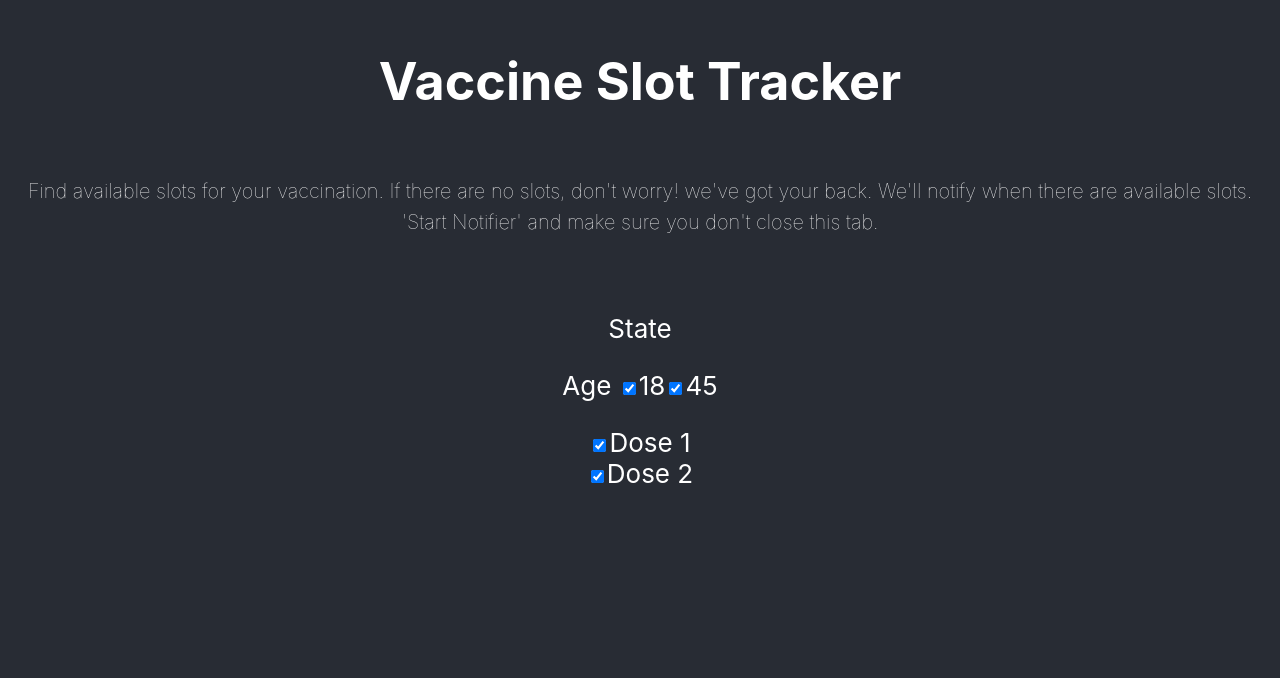
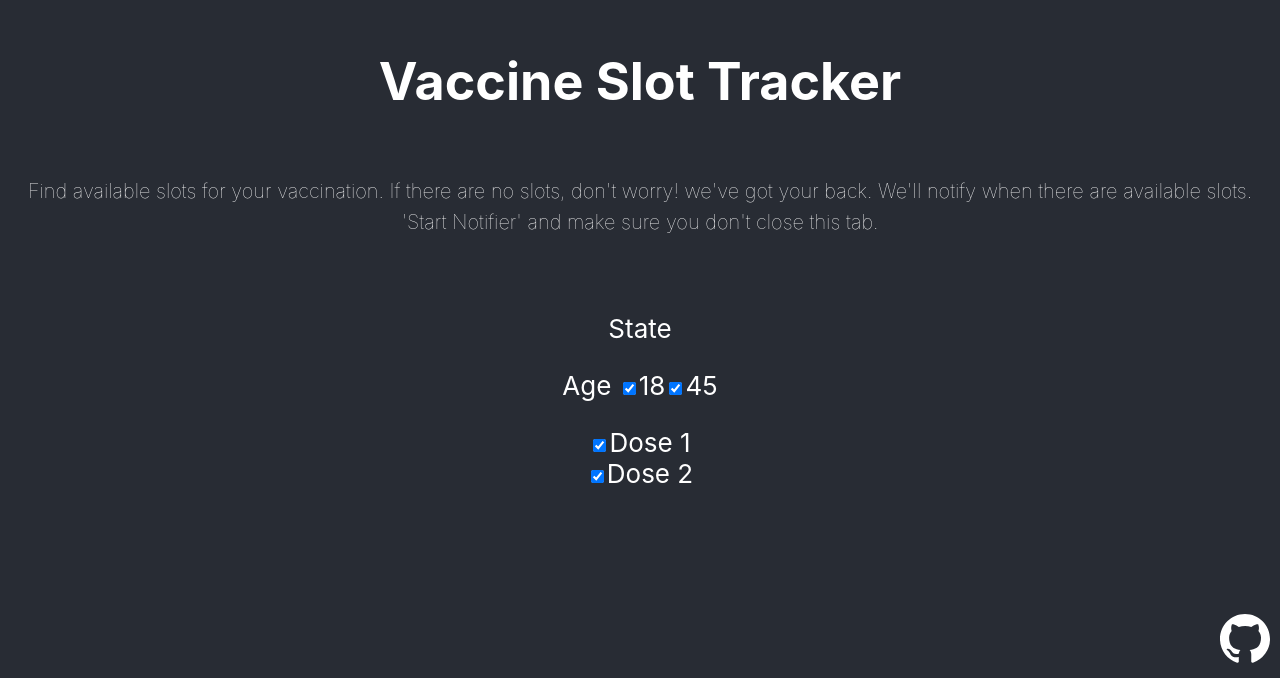
Before and after one commit to SupriyaRaghunath/vaccine-tracker, a React (Create React App) app: page / in a window 1280 px wide. Shown: the part 122-800 px from the top of the page. Built offline with nearby package versions, Linux system fonts and the light colour scheme; no server answers.

Commit message:
git icon update

```diff
--- a/package.json
+++ b/package.json
@@ -8,6 +8,7 @@
     "@testing-library/user-event": "^12.1.10",
     "react": "^17.0.2",
     "react-dom": "^17.0.2",
+    "react-icons": "^4.2.0",
     "react-loader-spinner": "^4.0.0",
     "react-scripts": "4.0.3",
     "web-vitals": "^1.0.1"
--- a/src/App.js
+++ b/src/App.js
@@ -4,10 +4,26 @@ import { Request } from "./Request";
 /**  @author supriya <supriya.raghunath96@gmail.com> */
 /**  @author Sahil Hussain <sahil.hussain113@gmail.com> */
 
+import { GoMarkGithub } from "react-icons/go";
+
 class App extends Component {
   render() {
     return (
       <div className="App">
+        <a
+          href="https://github.com/SupriyaRaghunath/vaccine-tracker"
+          target="_blank"
+          rel="noopener noreferrer"
+          style={{
+            position: "absolute",
+            right: 5,
+            bottom: 5,
+            margin: 5,
+          }}
+        >
+          <GoMarkGithub size={50} color={"white"} />
+        </a>
+
         <header className="App-header">
           <h1>Vaccine Slot Tracker</h1>
           <p>
```
